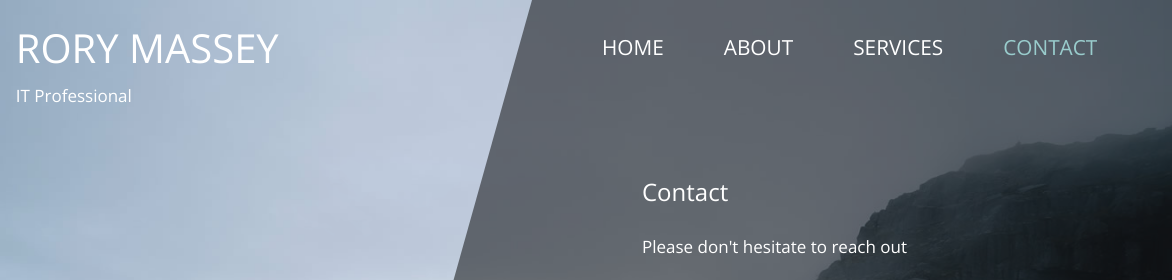
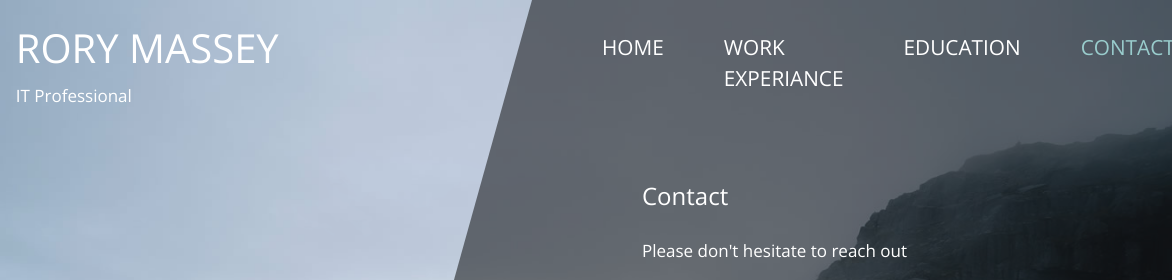
Before and after one commit to rorymassey/website, a plain HTML site: page contact.html in a window 1280 px wide. Shown: the top 280 px of the page, 108-1280 px from the left. Drawn offline with nearby package versions, Linux system fonts and the light colour scheme.

Commit message:
changed headers

```diff
--- a/contact.html
+++ b/contact.html
@@ -44,10 +44,10 @@ https://templatemo.com/tm-550-diagoona
                                     <a class="nav-link tm-nav-link" href="index.html">Home</a>
                                 </li>
                                 <li class="nav-item">
-                                    <a class="nav-link tm-nav-link" href="about.html">About</a>
+                                    <a class="nav-link tm-nav-link" href="about.html">Work Experiance</a>
                                 </li>
                                 <li class="nav-item">
-                                    <a class="nav-link tm-nav-link" href="services.html">Services</a>
+                                    <a class="nav-link tm-nav-link" href="services.html">Education</a>
                                 </li>
                                 <li class="nav-item active">
                                     <a class="nav-link tm-nav-link" href="contact.html">Contact <span class="sr-only">(current)</span></a>
```
Also changed, not shown: about.html (+2 -2 lines), index.html (+2 -2 lines), services.html (+2 -2 lines).
